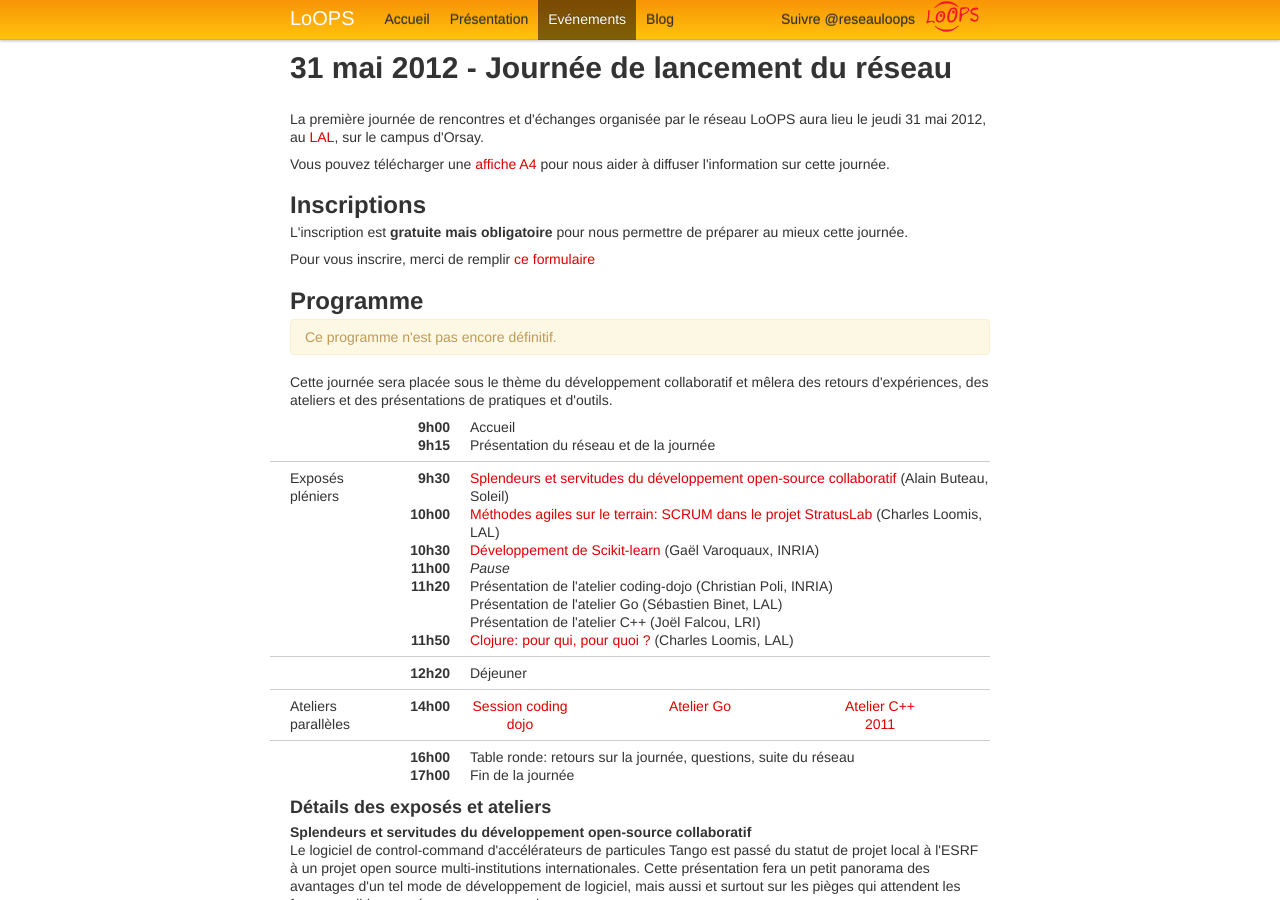
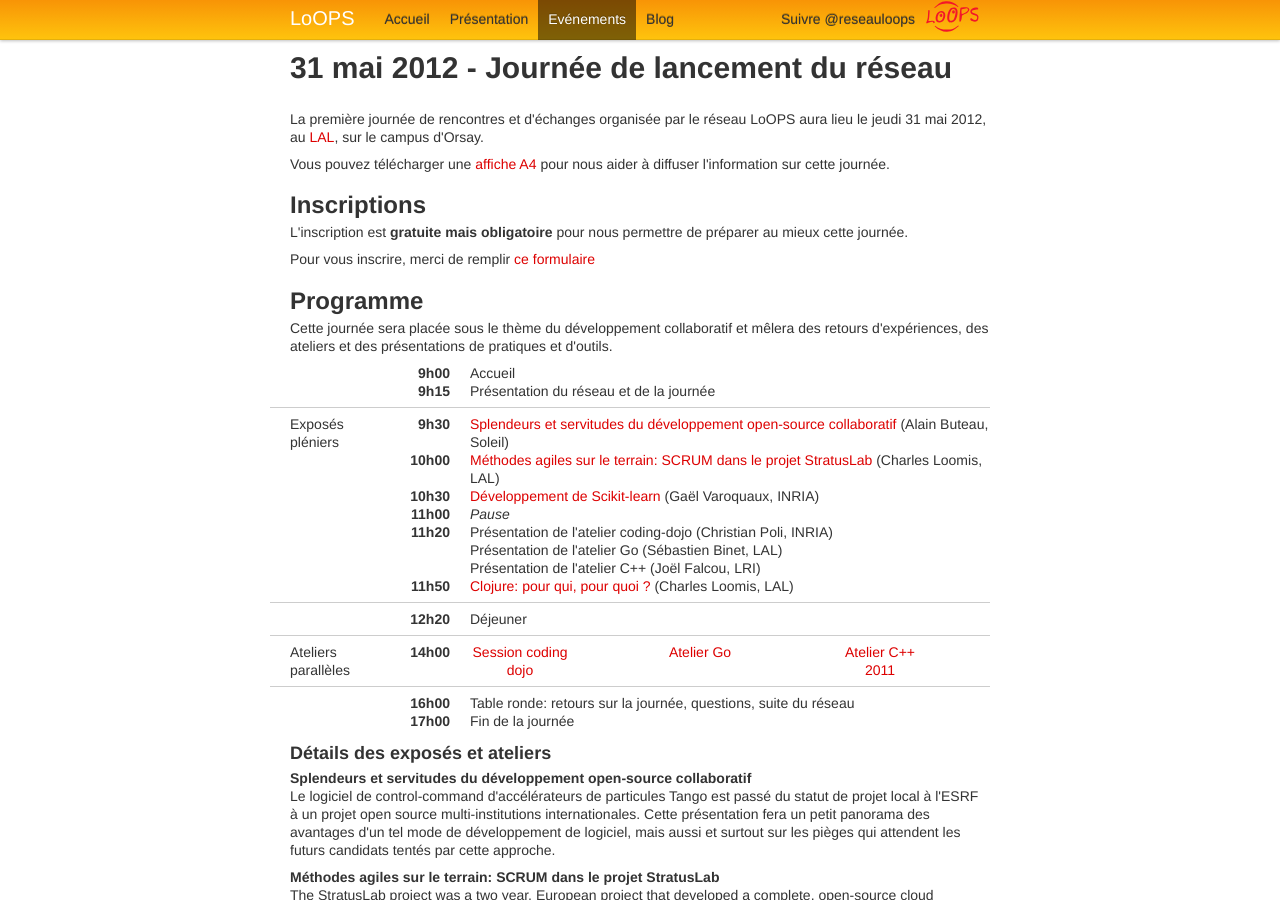
Before and after one commit to reseau-loops/reseau-loops.github.com, a Jekyll site: the page built from journee_2012_05_31.html, in a window 1280 px wide and 900 px high. Built offline with Jekyll 4.4.1, drawn with Linux system fonts in a browser that asks for light colours; Markdown is read by kramdown in place of the engine named in the settings; comment, search, counter and statistics services are not loaded.

Commit message:
programme definitfi

```diff
--- a/journee_2012_05_31.html
+++ b/journee_2012_05_31.html
@@ -37,9 +37,9 @@
 -->
 
 <h2>Programme</h2>
-<div class="alert alert-warning">
+<!--<div class="alert alert-warning">
 Ce programme n'est pas encore définitif.
-</div>
+</div>-->
 <p>
 Cette journée sera placée sous le thème du développement collaboratif et
 mêlera des retours d'expériences, des ateliers et des présentations de
```
